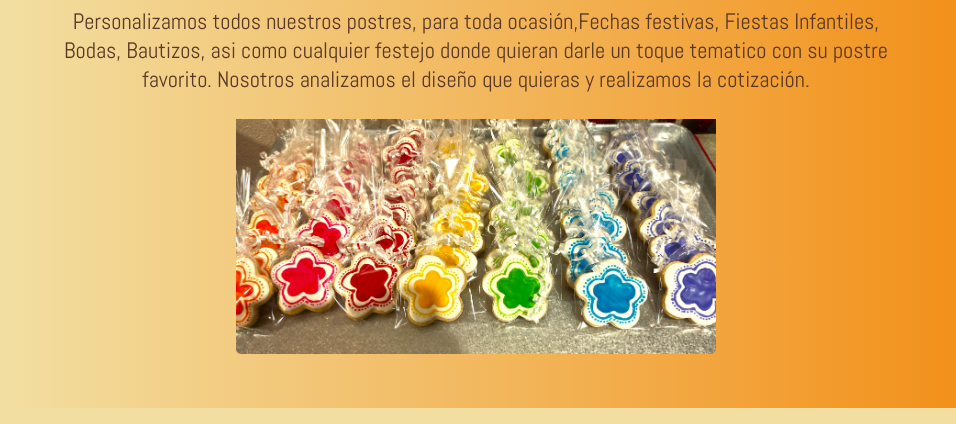
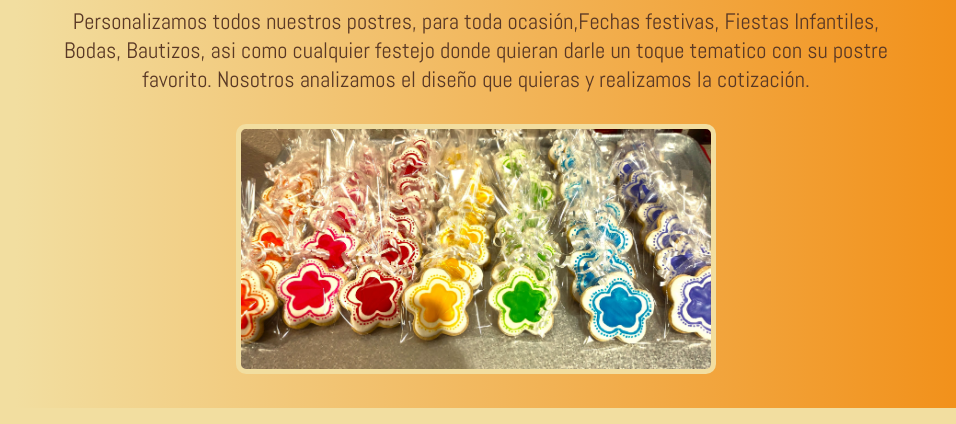
Before and after one commit to ConcernedSun658/DulceEncanto, a plain HTML site: page index.html in a window 1280 px wide. Shown: the part 2792-3216 px from the top of the page, 324-1280 px from the left. Drawn offline with Linux system fonts and the light colour scheme.

Commit message:
Se modificaron los elementos de la seccion de servicios

```diff
--- a/index.html
+++ b/index.html
@@ -144,7 +144,9 @@
             asi como cualquier festejo donde quieran darle un toque tematico con su postre favorito.
             Nosotros analizamos el diseño que quieras y realizamos la cotización.
             </P>
-            <img src="/src/img/galletas_servicios.jpg" alt="Galletas personalizadas">
+            <div class="img-service">
+
+            </div>
         </div>
     </section>
 </body>
--- a/styles/main_style.css
+++ b/styles/main_style.css
@@ -257,8 +257,6 @@ body{
     width: 75%;
     height: 100%;
     background: linear-gradient(90deg, rgba(242,222,160,1) 2%, rgba(242,145,27,1) 100%);
-
-
 }
 .card_service h4{
     padding: 20px;
@@ -272,11 +270,14 @@ body{
     font-size: 1.4rem;
     text-align: center;
 }
-.card_service img{
-    padding-top: 15px;
-    border-radius: 5px;
+.card_service .img-service{
+    border-radius: 10px;
     width: 50%;
     height: 50%;
+    margin: 20px auto;
+    border: 5px solid var(--amarillo_fondo);
+    background-image: url(/src/img/galletas_servicios.jpg);
+    background-size: cover;
 }
 
 
```
